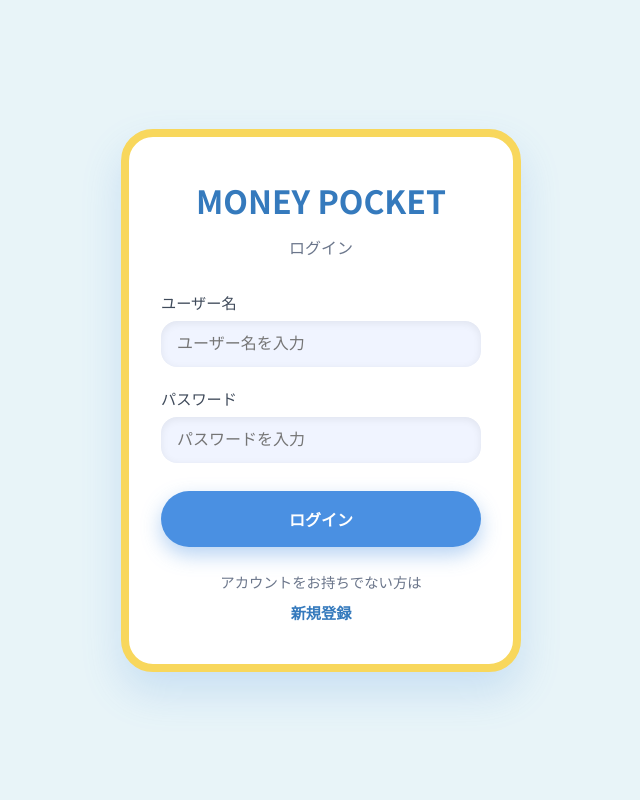
After one commit to akiko-h-jp/moneypocket, a Flask app: page /login in a window 1280 px wide. The commit adds this page. Shown: the whole page, without its empty margins (319-959 px from the left). Run offline with Flask 3, Linux system fonts and the light colour scheme.

Commit message:
Add authentication feature: user registration, login, and data separation

```diff
--- a/app.py
+++ b/app.py
@@ -1,12 +1,15 @@
 import json
+import os
 import sqlite3
 from datetime import datetime
 from typing import Dict
 
-from flask import Flask, redirect, render_template, request, url_for
+from flask import Flask, redirect, render_template, request, url_for, flash
+from flask_login import LoginManager, UserMixin, login_user, logout_user, login_required, current_user
 
 from db import (
     add_category,
+    create_user,
     delete_category,
     delete_transaction,
     fetch_balance,
@@ -14,26 +17,123 @@ from db import (
     fetch_transaction_by_id,
     fetch_transactions_by_month,
     get_all_categories,
+    get_category_label,
+    get_user_by_id,
+    get_user_by_username,
     init_db,
     insert_transaction,
     reset_all_data,
     update_category,
     update_transaction,
+    verify_password,
 )
 
 app = Flask(__name__)
+app.secret_key = os.environ.get('SECRET_KEY', 'dev-secret-key-change-in-production')
+
+# Flask-Loginの設定
+login_manager = LoginManager()
+login_manager.init_app(app)
+login_manager.login_view = 'login'
+login_manager.login_message = 'ログインが必要です。'
+
+
+# Userモデル
+class User(UserMixin):
+    def __init__(self, user_id, username):
+        self.id = user_id
+        self.username = username
+
+
+@login_manager.user_loader
+def load_user(user_id):
+    user_data = get_user_by_id(int(user_id))
+    if user_data:
+        return User(user_data['id'], user_data['username'])
+    return None
+
+
 init_db()
 
 
+@app.route('/test')
+def test():
+    return 'Server is working!'
+
+
+@app.route('/login', methods=['GET', 'POST'])
+def login():
+    try:
+        if request.method == 'POST':
+            username = request.form.get('username', '').strip()
+            password = request.form.get('password', '')
+
+            if not username or not password:
+                flash('ユーザー名とパスワードを入力してください。', 'error')
+                return render_template('login.html')
+
+            user_data = get_user_by_username(username)
+            if user_data and verify_password(user_data['password_hash'], password):
+                user = User(user_data['id'], user_data['username'])
+                login_user(user)
+                return redirect(url_for('home'))
+            else:
+                flash('ユーザー名またはパスワードが正しくありません。', 'error')
+
+        return render_template('login.html')
+    except Exception as e:
+        return f'Error: {str(e)}', 500
+
+
+@app.route('/register', methods=['GET', 'POST'])
+def register():
+    if request.method == 'POST':
+        username = request.form.get('username', '').strip()
+        password = request.form.get('password', '')
+        password_confirm = request.form.get('password_confirm', '')
+
+        if not username or not password:
+            flash('ユーザー名とパスワードを入力してください。', 'error')
+            return render_template('register.html')
+
+        if password != password_confirm:
+            flash('パスワードが一致しません。', 'error')
+            return render_template('register.html')
+
+        if len(password) < 4:
+            flash('パスワードは4文字以上にしてください。', 'error')
+            return render_template('register.html')
+
+        user_id = create_user(username, password)
+        if user_id:
+            flash('登録が完了しました。ログインしてください。', 'success')
+            return redirect(url_for('login'))
+        else:
+            flash('このユーザー名は既に使用されています。', 'error')
+
+    return render_template('register.html')
+
+
+@app.route('/logout')
+@login_required
+def logout():
+    logout_user()
+    flash('ログアウトしました。', 'info')
+    return redirect(url_for('login'))
+
+
 @app.route('/')
+@login_required
 def home():
-    balance = fetch_balance()
+    balance = fetch_balance(current_user.id)
     return render_template('home.html', balance=balance)
 
 
 @app.route('/transaction', methods=['GET', 'POST'])
+@login_required
 def transaction():
-    balance = fetch_balance()
+    user_id = current_user.id
+    balance = fetch_balance(user_id)
     error_message = None
     form_values = {
         'amount': '',
@@ -68,7 +168,7 @@ def transaction():
                 if not category:
                     error_message = '出金のときはカテゴリを選んでね。'
                 else:
-                    valid_categories = [cat['id'] for cat in get_all_categories()]
+                    valid_categories = [cat['id'] for cat in get_all_categories(user_id)]
                     if category not in valid_categories:
                         error_message = 'カテゴリの選択が正しくありません。'
                     elif amount > balance:
@@ -76,6 +176,7 @@ def transaction():
 
         if error_message is None:
             insert_transaction(
+                user_id=user_id,
                 movement=movement,
                 amount=amount,
                 category=category if movement == 'decrease' else None,
@@ -83,7 +184,7 @@ def transaction():
             )
             return redirect(url_for('home'))
 
-    categories = get_all_categories()
+    categories = get_all_categories(user_id)
     return render_template(
         'transaction.html',
         balance=balance,
@@ -94,7 +195,9 @@ def transaction():
 
 
 @app.route('/history')
+@login_required
 def history():
+    user_id = current_user.id
     selected_month = request.args.get('month')
     if not selected_month:
         selected_month = datetime.today().strftime('%Y-%m')
@@ -104,22 +207,22 @@ def history():
         except ValueError:
             selected_month = datetime.today().strftime('%Y-%m')
 
-    transactions = fetch_transactions_by_month(selected_month)
+    transactions = fetch_transactions_by_month(user_id, selected_month)
     entries = [
         {
             'id': t.id,
             'display_date': t.occurred_at.strftime('%m/%d'),
             'movement': t.movement,
             'amount': t.amount,
-            'category_label': t.category_label,
+            'category_label': get_category_label(user_id, t.category) if t.category else 'おこづかい',
             'memo': t.memo,
             'sign': '+' if t.movement == 'increase' else '-',
         }
         for t in transactions
     ]
 
-    category_totals = fetch_category_totals(selected_month)
-    categories = get_all_categories()
+    category_totals = fetch_category_totals(user_id, selected_month)
+    categories = get_all_categories(user_id)
     chart_data: Dict[str, list] = {
         'labels': [cat['label'] for cat in categories],
         'values': [category_totals.get(cat['id'], 0) for cat in categories],
@@ -134,12 +237,14 @@ def history():
 
 
 @app.route('/transaction/<int:transaction_id>/edit', methods=['GET', 'POST'])
+@login_required
 def edit_transaction(transaction_id: int):
-    transaction = fetch_transaction_by_id(transaction_id)
+    user_id = current_user.id
+    transaction = fetch_transaction_by_id(user_id, transaction_id)
     if transaction is None:
         return redirect(url_for('history'))
 
-    balance = fetch_balance()
+    balance = fetch_balance(user_id)
     # 編集対象のトランザクションを除外して残高を計算
     if transaction.movement == 'increase':
         balance_without_this = balance - transaction.amount
@@ -180,7 +285,7 @@ def edit_transaction(transaction_id: int):
                 if not category:
                     error_message = '出金のときはカテゴリを選んでね。'
                 else:
-                    valid_categories = [cat['id'] for cat in get_all_categories()]
+                    valid_categories = [cat['id'] for cat in get_all_categories(user_id)]
                     if category not in valid_categories:
                         error_message = 'カテゴリの選択が正しくありません。'
                     elif amount > balance_without_this:
@@ -188,6 +293,7 @@ def edit_transaction(transaction_id: int):
 
         if error_message is None:
             update_transaction(
+                user_id,
                 transaction_id,
                 movement=movement,
                 amount=amount,
@@ -196,7 +302,7 @@ def edit_transaction(transaction_id: int):
             )
             return redirect(url_for('history', month=transaction.occurred_at.strftime('%Y-%m')))
 
-    categories = get_all_categories()
+    categories = get_all_categories(user_id)
     return render_template(
         'edit_transaction.html',
         transaction_id=transaction_id,
@@ -208,21 +314,25 @@ def edit_transaction(transaction_id: int):
 
 
 @app.route('/transaction/<int:transaction_id>/delete', methods=['POST'])
+@login_required
 def delete_transaction_route(transaction_id: int):
-    transaction = fetch_transaction_by_id(transaction_id)
+    user_id = current_user.id
+    transaction = fetch_transaction_by_id(user_id, transaction_id)
     if transaction is not None:
-        delete_transaction(transaction_id)
+        delete_transaction(user_id, transaction_id)
         return redirect(url_for('history', month=transaction.occurred_at.strftime('%Y-%m')))
     return redirect(url_for('history'))
 
 
 @app.route('/settings', methods=['GET', 'POST'])
+@login_required
 def settings():
+    user_id = current_user.id
     if request.method == 'POST':
         action = request.form.get('action')
 
         if action == 'reset_all':
-            reset_all_data()
+            reset_all_data(user_id)
             return redirect(url_for('home'))
 
         elif action == 'add_category':
@@ -230,7 +340,7 @@ def settings():
             label = request.form.get('label', '').strip()
             if category_id and label:
                 try:
-                    add_category(category_id, label)
+                    add_category(user_id, category_id, label)
                 except sqlite3.IntegrityError:
                     pass  # 既に存在する場合は無視
             return redirect(url_for('settings'))
@@ -239,21 +349,21 @@ def settings():
             category_id = request.form.get('category_id')
             new_label = request.form.get('label', '').strip()
             if category_id and new_label:
-                update_category(category_id, new_label)
+                update_category(user_id, category_id, new_label)
             return redirect(url_for('settings'))
 
         elif action == 'delete_category':
             category_id = request.form.get('category_id')
             if category_id:
-                delete_category(category_id)
+                delete_category(user_id, category_id)
             return redirect(url_for('settings'))
 
-    categories = get_all_categories()
+    categories = get_all_categories(user_id)
     return render_template('settings.html', categories=categories)
 
 
 if __name__ == '__main__':
     import os
     port = int(os.environ.get('PORT', 5000))
-    debug = os.environ.get('FLASK_ENV') == 'development'
+    debug = os.environ.get('FLASK_ENV') == 'development' or True  # 開発中は常にデバッグモード
     app.run(host='0.0.0.0', port=port, debug=debug)
--- a/requirements.txt
+++ b/requirements.txt
@@ -1 +1,2 @@
 Flask==3.0.0
+Flask-Login==0.6.3
--- /dev/null
+++ b/static/css/login.css
@@ -0,0 +1,162 @@
+:root {
+  --bg: #e8f4f8;
+  --card-bg: #ffffff;
+  --accent: #4a90e2;
+  --accent-strong: #357abd;
+  --border: #f8d75c;
+  --text: #3f4a5a;
+  --muted: #6b768b;
+  --button: #4a90e2;
+  --error: #ff6b7a;
+  --success: #29b07d;
+  --info: #4a90e2;
+}
+
+* {
+  box-sizing: border-box;
+}
+
+body {
+  margin: 0;
+  min-height: 100vh;
+  font-family: 'Noto Sans JP', 'Nunito', system-ui;
+  background: var(--bg);
+  display: flex;
+  justify-content: center;
+  align-items: center;
+  padding: 24px;
+}
+
+.page {
+  width: 100%;
+  max-width: 400px;
+}
+
+.card {
+  border-radius: 32px;
+  border: 8px solid var(--border);
+  background: var(--card-bg);
+  padding: 40px 32px;
+  box-shadow: 0 20px 40px rgba(74, 144, 226, 0.2);
+}
+
+.card__header {
+  text-align: center;
+  margin-bottom: 32px;
+}
+
+.card__title {
+  margin: 0;
+  font-size: 2rem;
+  color: var(--accent-strong);
+  font-weight: 800;
+}
+
+.card__desc {
+  margin: 12px 0 0;
+  color: var(--muted);
+  font-size: 1rem;
+}
+
+.flash-message {
+  border-radius: 16px;
+  padding: 12px 16px;
+  margin-bottom: 20px;
+  font-weight: 700;
+  text-align: center;
+  font-size: 0.9rem;
+}
+
+.flash-error {
+  background: #ffe3e8;
+  color: var(--error);
+}
+
+.flash-success {
+  background: #d4f4e0;
+  color: var(--success);
+}
+
+.flash-info {
+  background: #e3f2fd;
+  color: var(--info);
+}
+
+.login-form {
+  display: flex;
+  flex-direction: column;
+  gap: 20px;
+}
+
+.form-field {
+  display: flex;
+  flex-direction: column;
+  gap: 8px;
+  font-size: 0.95rem;
+  color: var(--text);
+}
+
+.form-field input {
+  border: none;
+  border-radius: 16px;
+  padding: 14px 16px;
+  font-size: 1rem;
+  background: #f0f4ff;
+  color: var(--text);
+  box-shadow: inset 0 2px 8px rgba(0, 0, 0, 0.07);
+}
+
+.primary-button {
+  border: none;
+  border-radius: 999px;
+  padding: 16px;
+  font-size: 1rem;
+  font-weight: 700;
+  color: #ffffff;
+  background: var(--button);
+  box-shadow: 0 8px 20px rgba(74, 144, 226, 0.4);
+  cursor: pointer;
+  transition: background 0.15s ease, transform 0.15s ease;
+  margin-top: 8px;
+}
+
+.primary-button:hover {
+  background: var(--accent-strong);
+  transform: translateY(-2px);
+}
+
+.primary-button:active {
+  transform: translateY(0);
+}
+
+.register-link {
+  margin-top: 24px;
+  text-align: center;
+}
+
+.register-link p {
+  margin: 0 0 8px;
+  color: var(--muted);
+  font-size: 0.9rem;
+}
+
+.register-link a {
+  color: var(--accent-strong);
+  text-decoration: none;
+  font-weight: 700;
+  font-size: 0.95rem;
+}
+
+.register-link a:hover {
+  text-decoration: underline;
+}
+
+@media (max-width: 480px) {
+  body {
+    padding: 16px;
+  }
+
+  .card {
+    padding: 32px 24px;
+  }
+}
--- a/templates/home.html
+++ b/templates/home.html
@@ -15,6 +15,10 @@
   <body>
     <main class="home-page">
       <section class="home-card">
+        <div class="user-info">
+          <span class="username">{{ current_user.username }}さん</span>
+          <a class="logout-link" href="{{ url_for('logout') }}">ログアウト</a>
+        </div>
         <h1 class="home-card__title">MONEY POCKET</h1>
         <header class="home-card__header">
           <p class="home-card__subtitle">今の残金</p>
--- /dev/null
+++ b/templates/login.html
@@ -0,0 +1,64 @@
+<!DOCTYPE html>
+<html lang="ja">
+  <head>
+    <meta charset="UTF-8" />
+    <meta name="viewport" content="width=device-width, initial-scale=1.0" />
+    <title>ログイン | MONEY POCKET</title>
+    <link rel="stylesheet" href="{{ url_for('static', filename='css/login.css') }}" />
+    <link rel="preconnect" href="https://fonts.googleapis.com" />
+    <link rel="preconnect" href="https://fonts.gstatic.com" crossorigin />
+    <link
+      href="https://fonts.googleapis.com/css2?family=Nunito:wght@600;800&family=Noto+Sans+JP:wght@500;700&display=swap"
+      rel="stylesheet"
+    />
+  </head>
+  <body>
+    <main class="page">
+      <section class="card">
+        <header class="card__header">
+          <h1 class="card__title">MONEY POCKET</h1>
+          <p class="card__desc">ログイン</p>
+        </header>
+
+        {% with messages = get_flashed_messages(with_categories=true) %}
+          {% if messages %}
+            {% for category, message in messages %}
+              <div class="flash-message flash-{{ category }}">{{ message }}</div>
+            {% endfor %}
+          {% endif %}
+        {% endwith %}
+
+        <form class="login-form" method="post" action="{{ url_for('login') }}">
+          <label class="form-field">
+            <span>ユーザー名</span>
+            <input
+              type="text"
+              name="username"
+              required
+              placeholder="ユーザー名を入力"
+              autocomplete="username"
+            />
+          </label>
+
+          <label class="form-field">
+            <span>パスワード</span>
+            <input
+              type="password"
+              name="password"
+              required
+              placeholder="パスワードを入力"
+              autocomplete="current-password"
+            />
+          </label>
+
+          <button type="submit" class="primary-button">ログイン</button>
+        </form>
+
+        <div class="register-link">
+          <p>アカウントをお持ちでない方は</p>
+          <a href="{{ url_for('register') }}">新規登録</a>
+        </div>
+      </section>
+    </main>
+  </body>
+</html>
```
Also changed, not shown: db.py (+149 -52 lines), static/css/home.css (+30 -0 lines), static/css/settings.css (+19 -0 lines), templates/register.html (added, +75 -0 lines), templates/settings.html (+7 -0 lines).
